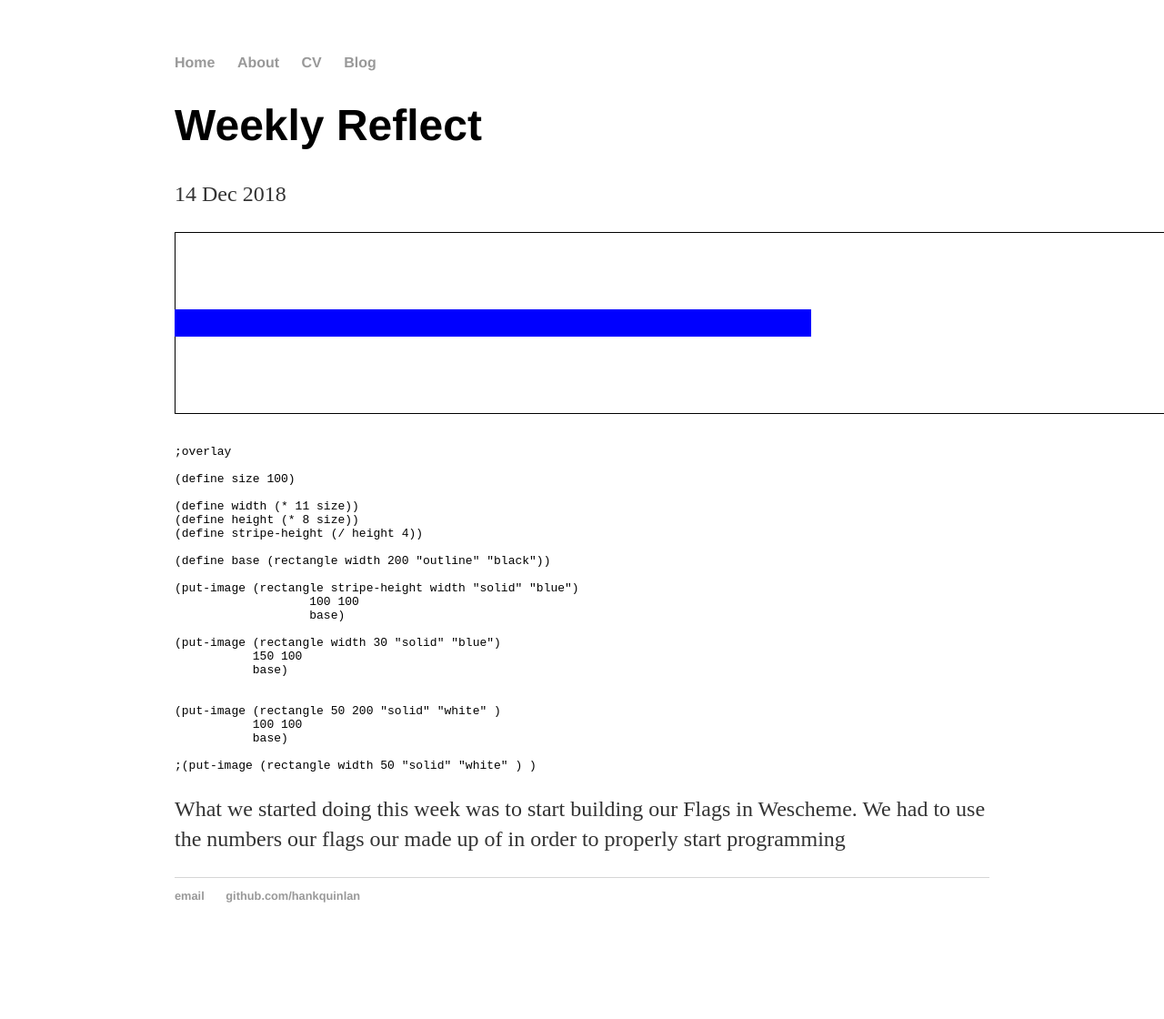
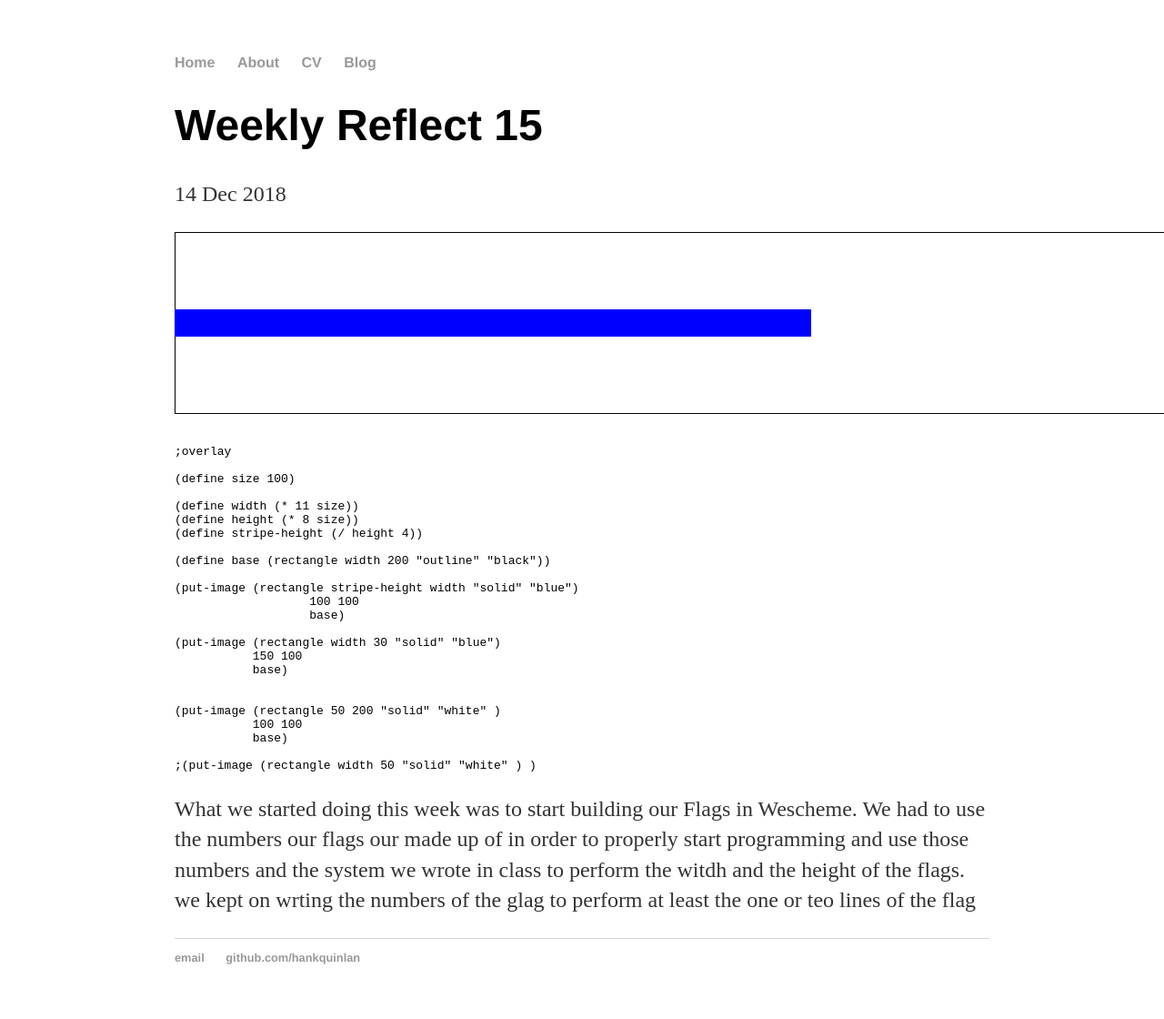
Before and after one commit to milosiss6344/milosiss6344.github.io, a Jekyll site: the page built from _posts/2018-12-14-weekly-reflect-15.md, in a window 1280 px wide. Shown: the whole page at 91% size. Built offline with Jekyll 4.4.1, drawn with Linux system fonts in a browser that asks for light colours; before the commit the page ends 1052 px from its top, so only the background shows below that.

Commit message:
Update and rename 2018-12-14-weekly-reflect.md to 2018-12-14-weekly-reflect-15.md

````diff
--- a/_posts/2018-12-14-weekly-reflect.md
+++ b/_posts/2018-12-14-weekly-reflect-15.md
@@ -32,4 +32,4 @@
 ;(put-image (rectangle width 50 "solid" "white" ) )
 ```
 
-What we started doing this week was to start building our Flags in Wescheme. We had to use the numbers our flags our made up of in order to properly start programming
+What we started doing this week was to start building our Flags in Wescheme. We had to use the numbers our flags our made up of in order to properly start programming and use those numbers and the system we wrote in class to perform the witdh and the height of the flags. we kept on wrting the numbers of the glag to perform at least the one or teo lines of the flag
````
